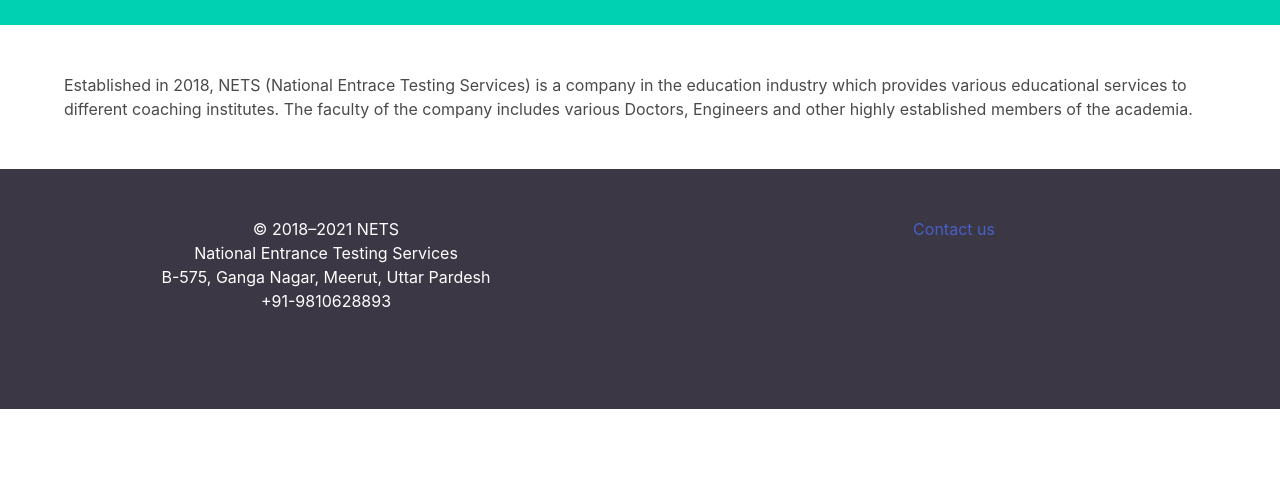
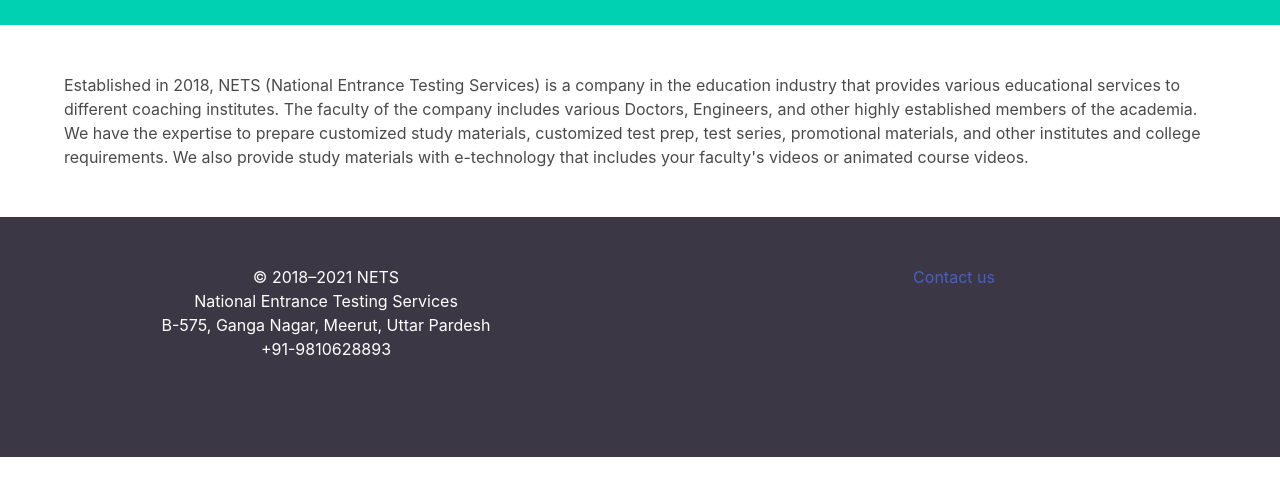
Before and after one commit to 1henets/1henets.github.io, a plain HTML site: page about.html in a window 1280 px wide. Shown: the part 175-670 px from the top of the page. Drawn offline with nearby package versions, Linux system fonts and the light colour scheme.

Commit message:
updated about us

```diff
--- a/about.html
+++ b/about.html
@@ -59,7 +59,7 @@
 	<div class="container">
 		<div class="columns">
 			<div class="column">
-				<p>Established in 2018, NETS (National Entrace Testing Services) is a company in the education industry which provides various educational services to different coaching institutes. The faculty of the company includes various Doctors, Engineers and other highly established members of the academia. </p>
+				<p>Established in 2018, NETS (National Entrance Testing Services) is a company in the education industry that provides various educational services to different coaching institutes. The faculty of the company includes various Doctors, Engineers, and other highly established members of the academia. We have the expertise to prepare customized study materials, customized test prep, test series, promotional materials, and other institutes and college requirements. We also provide study materials with e-technology that includes your faculty's videos or animated course videos.</p>
 		</div>
 	</div>
 	</div>
```
